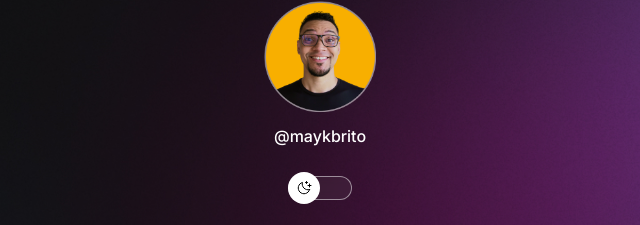
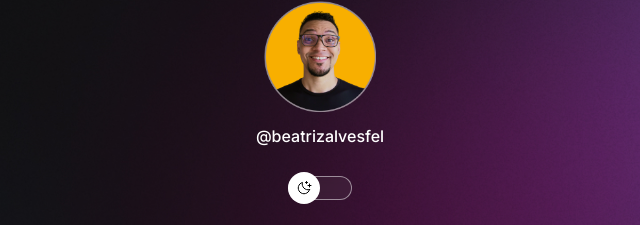
Before and after one commit to beatrizalvesfel/devlinks, a plain HTML site: page index.html in a window 1280 px wide. Shown: the part 79-304 px from the top of the page, 320-960 px from the left. Drawn offline with nearby package versions, Linux system fonts and the light colour scheme.

Commit message:
Devlinks

```diff
--- a/index.html
+++ b/index.html
@@ -14,6 +14,7 @@
     <title>DevLinks</title>
     <link rel="stylesheet" href="style.css" />
   </head>
+
   <body>
     <div id="container">
       <div id="profile">
@@ -21,7 +22,7 @@
           src="./assets/avatar.png"
           alt="Foto de Mayk Brito sorrindo, usando óculos e camisa preta, barba e fundo amarelo."
         />
-        <p>@maykbrito</p>
+        <p>@beatrizalvesfel</p>
       </div>
 
       <div id="switch" onclick="toggleMode()">
```
